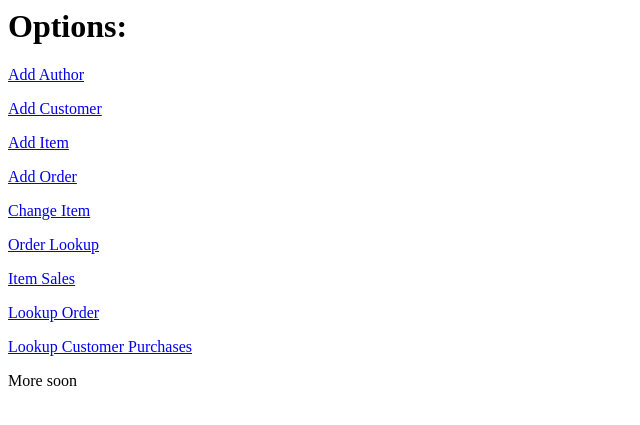
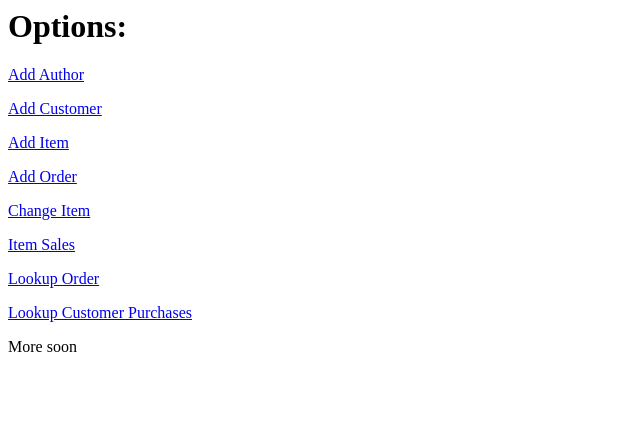
Before and after one commit to rushourcal/Database_Project_Spring2018, a PHP site: page / in a window 1280 px wide. Shown: the top 425 px of the page, without its empty margins (0-640 px from the left). Run offline with PHP 8.4, Linux system fonts and the light colour scheme.

Commit message:
fixing index again.

```diff
--- a/index.php
+++ b/index.php
@@ -6,7 +6,6 @@
 <p><a href="addItem.php">Add Item</a></p>
 <p><a href="addOrder.php">Add Order</a></p>
 <p><a href="adjustItems.php">Change Item</a></p>
-<p><a href="orderlookup.php">Order Lookup</a></p>
 <p><a href="itemsSold.php">Item Sales</a></p>
 <p><a href="orderLookup.php">Lookup Order</a></p>
 <p><a href="customerLookup.php">Lookup Customer Purchases</a></p>
```
